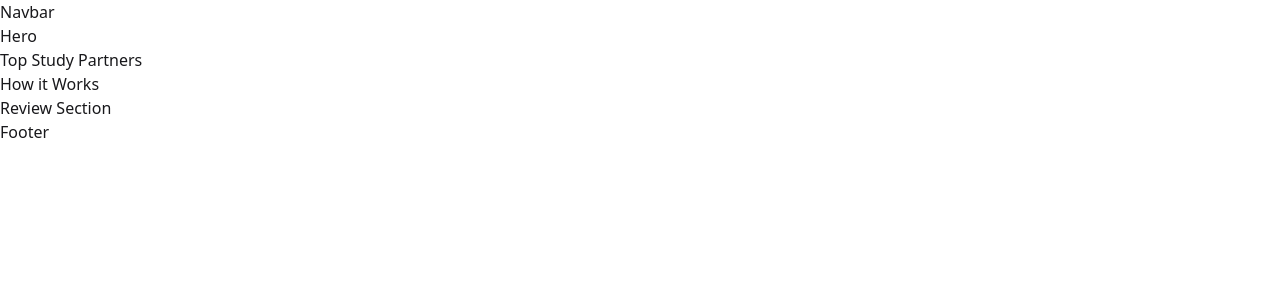
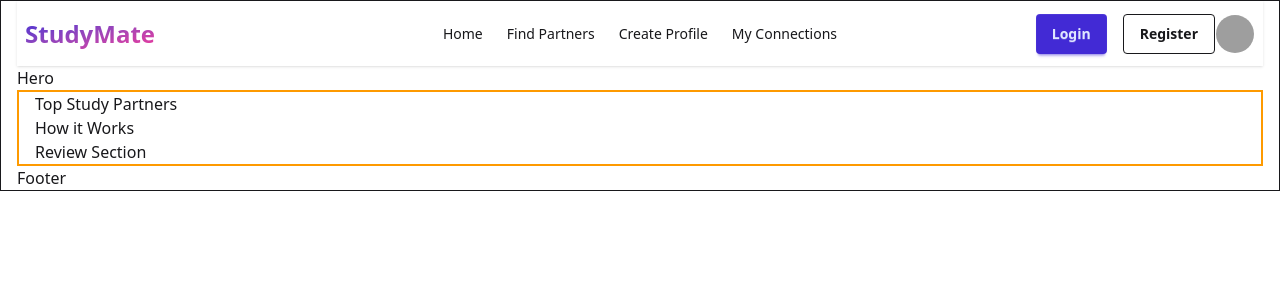
Before and after one commit to rifat584/study-mate-client-asn10, a React (Vite) app: page / in a window 1280 px wide. Shown: the top 300 px of the page. Built offline with nearby package versions, Linux system fonts and the light colour scheme; grey boxes are pictures that could not be loaded.

Commit message:
navbar added

```diff
--- /dev/null
+++ b/src/Components/MyProfile.jsx
@@ -0,0 +1,11 @@
+import React from 'react';
+
+const MyProfile = () => {
+  return (
+    <div>
+      My Profile
+    </div>
+  );
+};
+
+export default MyProfile;
--- a/src/Components/Navbar.jsx
+++ b/src/Components/Navbar.jsx
@@ -1,9 +1,88 @@
-import React from 'react';
+import React from "react";
+import { Link, NavLink } from "react-router";
 
 const Navbar = () => {
+  const navMenu = (
+    <>
+      <li>
+        <NavLink>Home</NavLink>
+      </li>
+      <li>
+        <NavLink>Find Partners</NavLink>
+      </li>
+      <li>
+        <NavLink>Create Profile</NavLink>
+      </li>
+      <li>
+        <NavLink>My Connections</NavLink>
+      </li>
+    </>
+  );
+
   return (
-    <div>
-      Navbar
+    <div className="navbar bg-base-100 shadow-sm">
+      <div className="navbar-start">
+        <div className="dropdown">
+          <div tabIndex={0} role="button" className="btn btn-ghost lg:hidden">
+            <svg
+              xmlns="http://www.w3.org/2000/svg"
+              className="h-5 w-5"
+              fill="none"
+              viewBox="0 0 24 24"
+              stroke="currentColor"
+            >
+              {" "}
+              <path
+                strokeLinecap="round"
+                strokeLinejoin="round"
+                strokeWidth="2"
+                d="M4 6h16M4 12h8m-8 6h16"
+              />{" "}
+            </svg>
+          </div>
+          <ul
+            tabIndex="-1"
+            className="menu menu-sm dropdown-content bg-base-100 rounded-box z-1 mt-3 w-52 p-2 shadow"
+          >
+           {navMenu}
+          </ul>
+        </div>
+        <Link to={'/'} className=" text-2xl font-bold bg-linear-to-br from-primary to-secondary text-transparent bg-clip-text">StudyMate</Link>
+      </div>
+      <div className="navbar-center hidden lg:flex">
+        <ul className="menu menu-horizontal px-1">
+         {navMenu}
+        </ul>
+      </div>
+      <div className="navbar-end">
+        <Link className="btn btn-primary border-none mr-4">Login</Link>
+        <Link className="btn btn-outline">Register</Link>
+        <div className="dropdown dropdown-end">
+          <div
+            tabIndex={0}
+            role="button"
+            className="btn btn-ghost btn-circle avatar"
+          >
+            <div className="w-10 rounded-full">
+              <img
+                alt="Tailwind CSS Navbar component"
+                src="https://img.daisyui.com/images/stock/photo-1534528741775-53994a69daeb.webp"
+              />
+            </div>
+          </div>
+          <ul
+            tabIndex="-1"
+            className="menu menu-sm dropdown-content bg-base-100 rounded-box z-1 mt-3 w-52 p-2 shadow"
+          >
+            <li>
+              <Link to={'/my-profile'}>Profile</Link>
+            </li>
+            <li>
+              <a>Logout</a>
+            </li>
+          </ul>
+        </div>
+      </div>
     </div>
   );
 };
--- a/src/Containers/ContentContainer.jsx
+++ b/src/Containers/ContentContainer.jsx
@@ -2,7 +2,7 @@
 
 const ContentContainer = ({children}) => {
   return (
-    <div className='max-w-[1440px] mx-auto px-4'>
+    <div className='max-w-[1440px] mx-auto px-4 border-2 border-amber-500'>
       {children}
     </div>
   );
--- a/src/Containers/MainContainer.jsx
+++ b/src/Containers/MainContainer.jsx
@@ -2,7 +2,7 @@
 
 const MainContainer = ({children}) => {
   return (
-    <div className='max-w-[1920px] px-4 mx-auto'>
+    <div className='max-w-[1920px] px-4 mx-auto border'>
       {children}
     </div>
   );
--- a/src/Layouts/MainLayout.jsx
+++ b/src/Layouts/MainLayout.jsx
@@ -2,10 +2,11 @@
 import Navbar from "../Components/Navbar";
 import { Outlet } from "react-router";
 import Footer from "../Components/Footer";
+import MainContainer from "../Containers/MainContainer";
 
 const MainLayout = () => {
   return (
-    <>
+    <MainContainer>
       <nav>
         <Navbar />
       </nav>
@@ -15,7 +16,7 @@
       <footer>
         <Footer />
       </footer>
-    </>
+    </MainContainer>
   );
 };
 
--- a/src/Pages/Home.jsx
+++ b/src/Pages/Home.jsx
@@ -1,24 +1,27 @@
-import React from 'react';
-import Hero from '../Components/Hero';
-import TopStudyPartners from '../Components/TopStudyPartners';
-import HowItWorks from '../Components/HowItWorks';
-import Review from '../Components/Review';
+import React from "react";
+import Hero from "../Components/Hero";
+import TopStudyPartners from "../Components/TopStudyPartners";
+import HowItWorks from "../Components/HowItWorks";
+import Review from "../Components/Review";
+import ContentContainer from "../Containers/ContentContainer";
 
 const Home = () => {
   return (
     <>
       <section>
-      <Hero/>
+        <Hero />
+      </section>
+      <ContentContainer>
+        <section>
+          <TopStudyPartners />
         </section>
         <section>
-      <TopStudyPartners/>
+          <HowItWorks />
         </section>
         <section>
-      <HowItWorks/>
+          <Review />
         </section>
-     <section>
-      <Review/>
-     </section>
+      </ContentContainer>
     </>
   );
 };
--- a/src/Routes/MainRouter.jsx
+++ b/src/Routes/MainRouter.jsx
@@ -9,6 +9,7 @@
 import CreatePartnerProfile from "../Pages/CreatePartnerProfile";
 import PrivateRouter from "./PrivateRouter";
 import MyConnections from "../Pages/MyConnections";
+import MyProfile from "../Components/MyProfile";
 const router = createBrowserRouter([
   {
     path: "/",
@@ -39,6 +40,14 @@
           </PrivateRouter>
         ),
       },
+      {
+        path: "/my-profile",
+        element: (
+          <PrivateRouter>
+            <MyProfile />
+          </PrivateRouter>
+        ),
+      },
     ],
   },
   {
--- a/src/index.css
+++ b/src/index.css
@@ -1,9 +1,21 @@
 @import "tailwindcss";
- @plugin "daisyui" {
-   themes: light --default
- };
- @plugin "daisyui/theme" {
+@plugin "daisyui" {
+  themes: light --default;
+}
+@plugin "daisyui/theme" {
   name: "light";
-  --color-primary: blue;
-  --color-secondary: teal;
+  --color-primary: #74BDF6;
+  --color-secondary: #4D46E1;
+  --color-accent: #EEBB41;
+  --color-base-100: #ffffff;
+  --color-base-200: #5386BF;
+  --color-base-300: #d9d9d9;
+  --color-accent-content: #001931;
+  --color-warning: #ffc107;
+  --color-error: #ff3d00;
+  --color-success: #4caf50;
 }
+
+/* a.active {
+  @apply bg-linear-to-br from-primary to-secondary text-transparent bg-clip-text font-medium;
+} */
```
Lines whose indentation alone changed are shown as unchanged.
